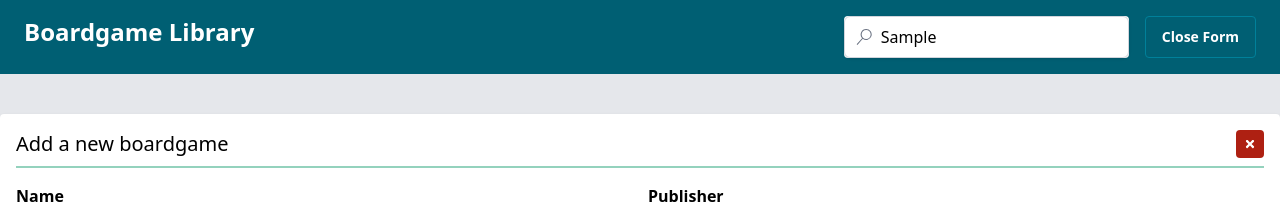
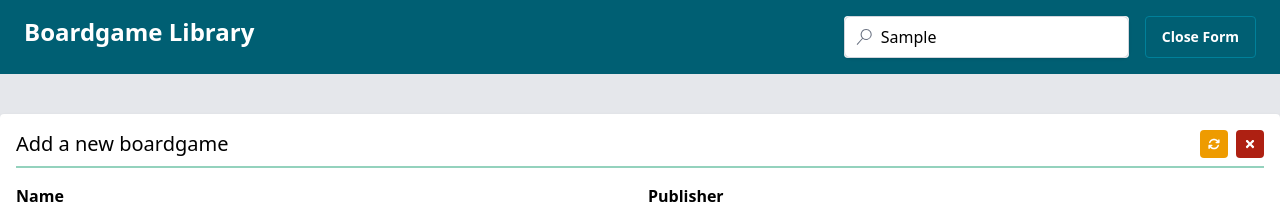
Before and after one commit to Miranda-Spoelstra/boardgame-library, a React (Vite) app: page / in a window 1280 px wide. Both pictures are taken after typing "Sample" into the empty fields and a click on the button "Add Boardgame". Shown: the top 206 px of the page. Built offline with nearby package versions, Linux system fonts and the light colour scheme; data requests are answered from the project's data file.

Commit message:
Add reset button to form

```diff
--- a/src/components/BoardgameForm.tsx
+++ b/src/components/BoardgameForm.tsx
@@ -1,6 +1,7 @@
 import type { Boardgame } from '../types/boardgame';
 import { useState, type SyntheticEvent } from 'react';
 import { FaPlus, FaTimes, FaSave } from 'react-icons/fa';
+import { FaArrowsRotate } from 'react-icons/fa6';
 import { useAddBoardgameMutation, useEditBoardgameMutation } from '../store';
 import Panel from './Panel';
 import Button from './button/Button';
@@ -49,25 +50,28 @@ export default function BoardgameForm(props: BoardgameFormProps) {
 		resetForm(event.nativeEvent.submitter?.id === 'another');
 	};
 
-	const handleClose = () => {
-		resetForm();
-	};
-
 	const handleChange = (e: React.ChangeEvent<HTMLInputElement>) => {
 		setFormData({ ...formData, [e.target.name]: e.target.value });
 	};
 
 	return (
 		<Panel className='my-4'>
-			<div className='flex flex-row border-b-2 border-teal-200 pb-2 justify-between'>
+			<div className='flex border-b-2 border-teal-200 pb-2 justify-between'>
 				<h1 className='text-xl'>
 					{isEdit ? 'Edit boardgame' : 'Add a new boardgame'}
 				</h1>
-				<Button
-					buttonStyle={{ color: 'danger', rounded: 'sm', size: 'xs' }}
-					leftIcon={<FaTimes />}
-					onClick={handleClose}
-				/>
+				<div className='flex flex-row gap-2'>
+					<Button
+						buttonStyle={{ color: 'warning', rounded: 'sm', size: 'xs' }}
+						leftIcon={<FaArrowsRotate />}
+						onClick={() => resetForm(true)}
+					/>
+					<Button
+						buttonStyle={{ color: 'danger', rounded: 'sm', size: 'xs' }}
+						leftIcon={<FaTimes />}
+						onClick={() => resetForm()}
+					/>
+				</div>
 			</div>
 
 			<form onSubmit={handleSubmit}>
```
